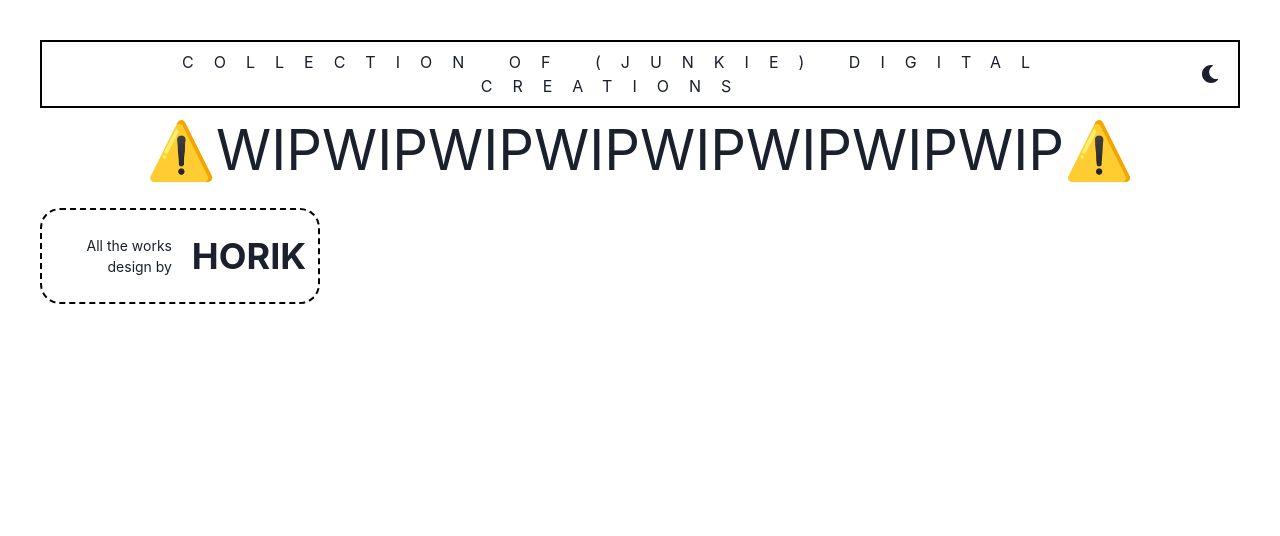
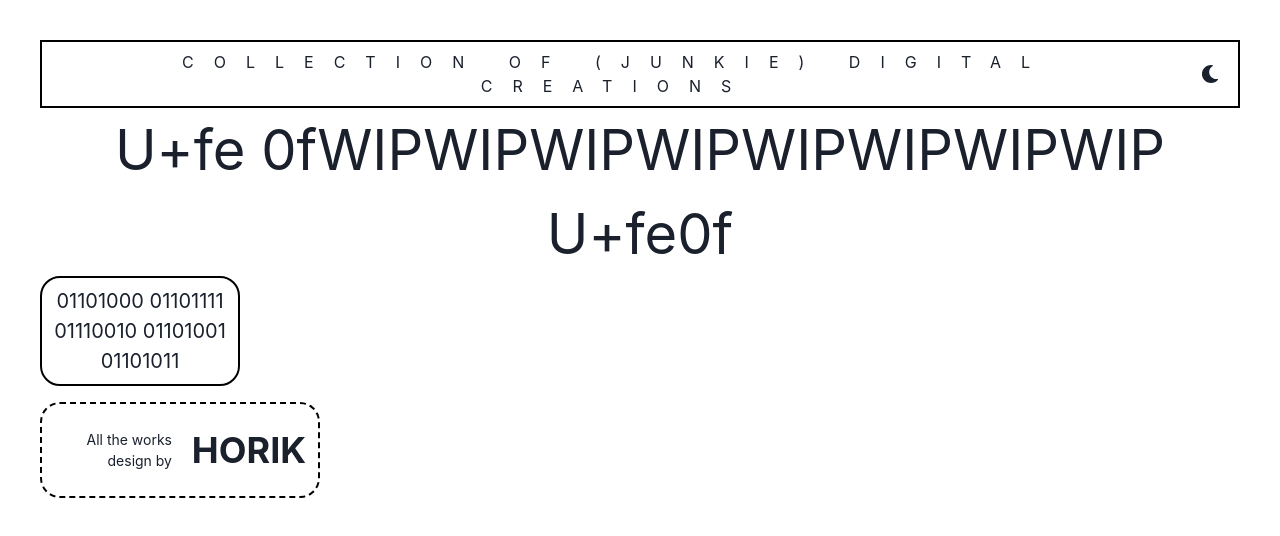
Before and after one commit to horikandthepurpleshrooms/portofolio-old, a React (Create React App) app: page / in a window 1280 px wide. Shown: the top 536 px of the page. Built offline with nearby package versions, Linux system fonts and the light colour scheme.

Commit message:
create bedge and integrate it

```diff
--- /dev/null
+++ b/src/components/Bedge.tsx
@@ -0,0 +1,14 @@
+import { Box, Text, useColorModeValue } from "@chakra-ui/react"
+import React from 'react'
+
+const Bedge = () => {
+  return (
+    <Box display={"flex"} flexDirection={"column"} maxWidth={200} minHeight={100} p={2} borderRadius={20} borderWidth={2} borderColor={useColorModeValue("black", "white")}>
+      <Text>
+        01101000 01101111 01110010 01101001 01101011
+      </Text>
+    </Box>
+  )
+}
+
+export default Bedge
--- a/src/components/LandingPage.tsx
+++ b/src/components/LandingPage.tsx
@@ -4,12 +4,14 @@ import {
 } from "@chakra-ui/react"
 import AboutCard from "./AboutCard"
 import ShroomsHeader from "./ShroomsHeader"
+import Bedge from "./Bedge"
 
 const LandingPage = () => {
   return (
     <Box textAlign="center" fontSize="xl" m={10} pb={100}>
       <ShroomsHeader />
-      <Text display={"flex"} justifyContent={"center"} fontSize={"3.5rem"}>⚠️WIPWIPWIPWIPWIPWIPWIPWIP⚠️</Text>
+      <Text display={"flex"} justifyContent={"center"} fontSize={"3.5rem"}>{`U+fe 0fWIPWIPWIPWIPWIPWIPWIPWIP U+fe0f`}</Text>
+      <Bedge />
       <AboutCard />
     </Box>
   )
```
